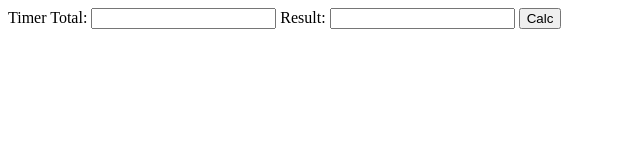
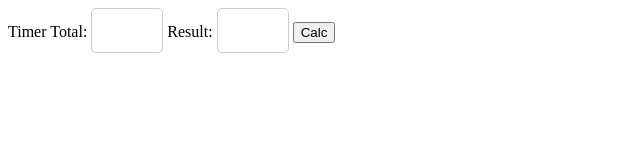
Before and after one commit to rdroidtests/Password-calc1, a plain HTML site: page index.html in a window 1280 px wide. Shown: the whole page, without its empty margins (0-640 px from the left). Drawn offline with Linux system fonts and the light colour scheme.

Commit message:
Update index.html

```diff
--- a/index.html
+++ b/index.html
@@ -5,9 +5,9 @@
   </head>
   <body>
     <label for="origem">Timer Total:</label>
-    <input type="text" id="origem" name="origem" maxlength="4">
+    <input type="text" id="origem" name="origem" maxlength="4" style="width: 50px; padding: 10px; border: 1px solid #ccc; border-radius: 5px; font-size: 20px;">
     <label for="destino">Result:</label>
-    <input type="text" id="destino" name="destino" maxlength="12">
+    <input type="text" id="destino" name="destino" maxlength="12" style="width: 50px; padding: 10px; border: 1px solid #ccc; border-radius: 5px; font-size: 20px;">
     <button onclick="copiarTexto()">Calc</button>
 
     <script>
```
